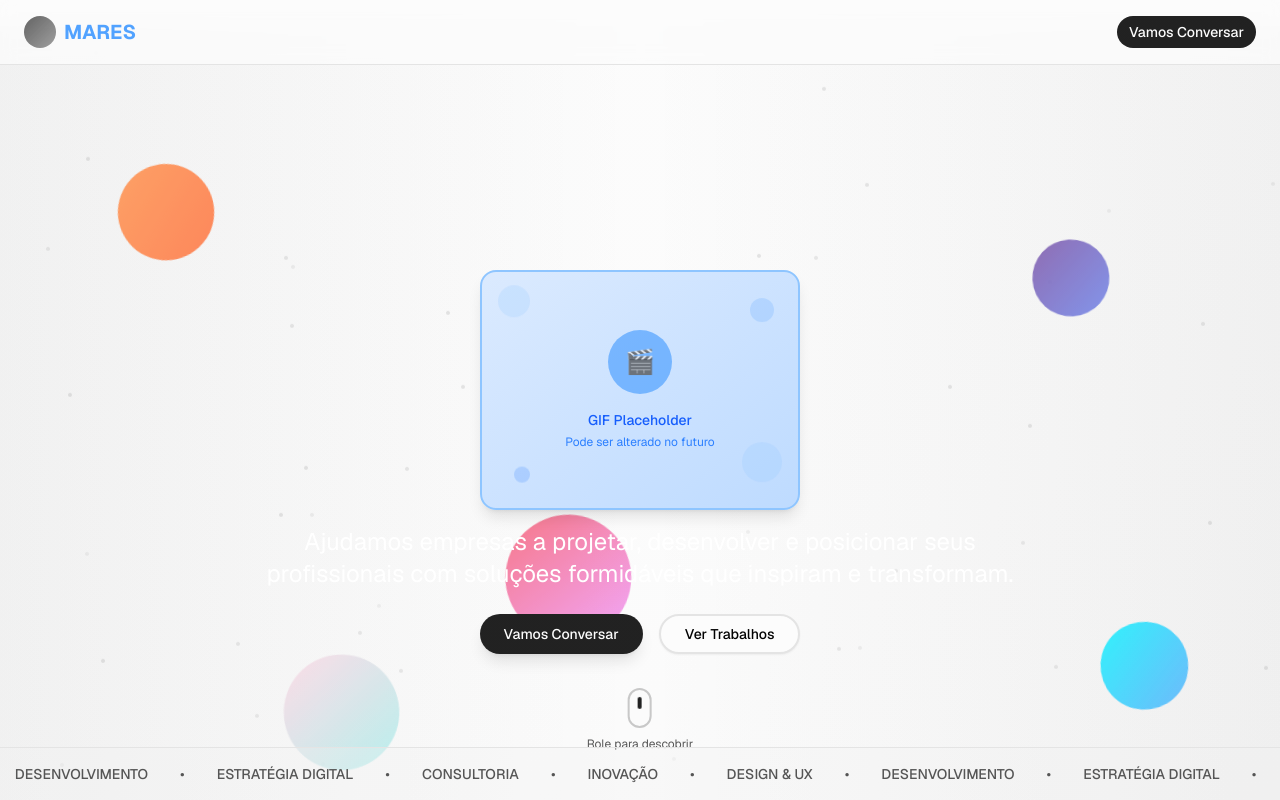
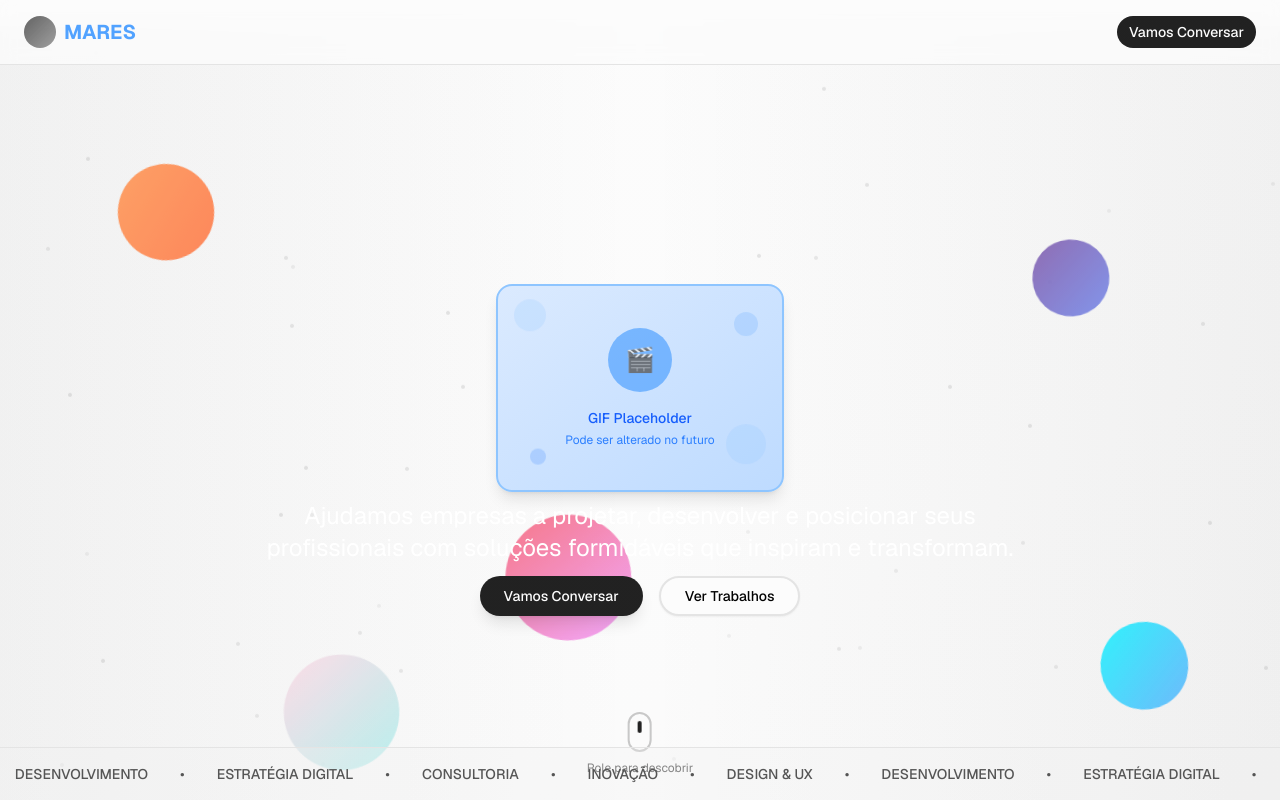
Before and after one commit to Rafa-Mont-ui/Site-Mares, a Next.js app: page / in a window 1280 px wide. Shown: the top 800 px of the page. Built offline with nearby package versions, Linux system fonts and the light colour scheme.

Commit message:
change of spacing

```diff
--- a/components/hero.tsx
+++ b/components/hero.tsx
@@ -88,11 +88,11 @@ export function Hero() {
       </nav>
 
       {/* Hero Content */}
-      <div className="flex-1 flex items-center justify-center px-6 pt-16 pb-8 relative z-10">
+      <div className="flex-1 flex items-center justify-center px-6 pt-8 pb-4 relative z-10">
         <div className="container mx-auto text-center">
           <h1
             ref={animatedTitleRef}
-            className={`text-6xl md:text-8xl lg:text-9xl font-bold tracking-tight text-balance mb-4 transition-all duration-1000 text-blue-400 ${
+            className={`text-6xl md:text-8xl lg:text-9xl font-bold tracking-tight text-balance mb-2 transition-all duration-1000 text-blue-400 ${
               titleVisible ? "opacity-100 translate-y-0" : "opacity-0 translate-y-12"
             }`}
           >
@@ -100,8 +100,8 @@ export function Hero() {
           </h1>
 
           {/* GIF Placeholder */}
-          <div className="mb-4 flex justify-center">
-            <div className="relative w-64 h-48 md:w-80 md:h-60 bg-gradient-to-br from-blue-100 to-blue-200 rounded-2xl overflow-hidden border-2 border-blue-300 shadow-lg">
+          <div className="mb-2 flex justify-center">
+            <div className="relative w-56 h-40 md:w-72 md:h-52 bg-gradient-to-br from-blue-100 to-blue-200 rounded-2xl overflow-hidden border-2 border-blue-300 shadow-lg">
               {/* Placeholder content */}
               <div className="absolute inset-0 flex items-center justify-center">
                 <div className="text-center">
@@ -135,7 +135,7 @@ export function Hero() {
           {/* CTA Buttons */}
           <div
             ref={ctaRef}
-            className={`flex flex-col sm:flex-row gap-4 justify-center mt-6 transition-all duration-1000 delay-500 ${
+            className={`flex flex-col sm:flex-row gap-4 justify-center mt-3 transition-all duration-1000 delay-500 ${
               ctaVisible ? "opacity-100 translate-y-0" : "opacity-0 translate-y-12"
             }`}
           >
@@ -157,7 +157,7 @@ export function Hero() {
       </div>
 
       {/* Scroll Indicator */}
-      <div className="absolute bottom-12 left-1/2 transform -translate-x-1/2 z-1">
+      <div className="absolute bottom-6 left-1/2 transform -translate-x-1/2 z-1">
         <div className="flex flex-col items-center gap-2 cursor-pointer group">
           <div className="w-6 h-10 border-2 border-muted-foreground/30 rounded-full flex justify-center">
             <div className="w-1 h-3 bg-primary rounded-full mt-2 animate-bounce" />
```
